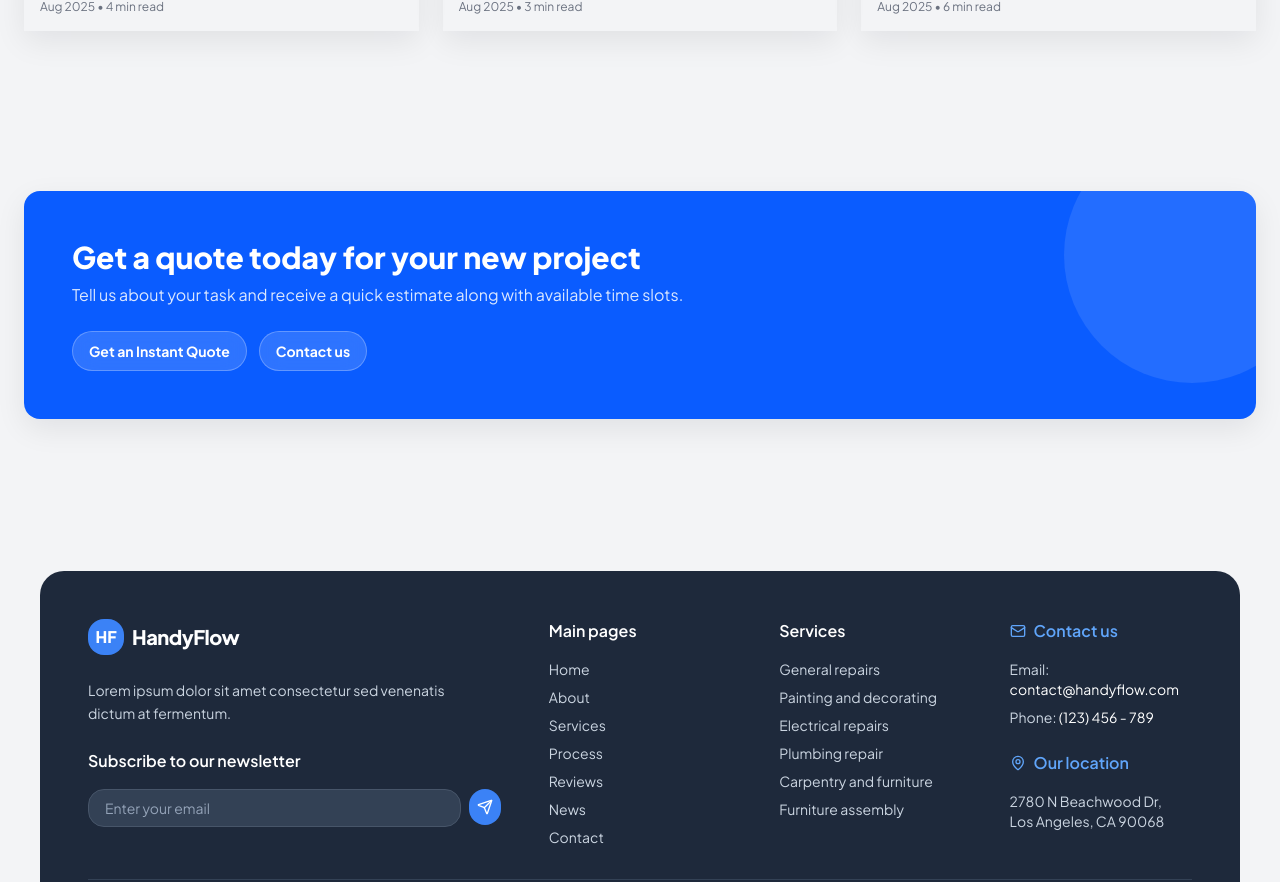
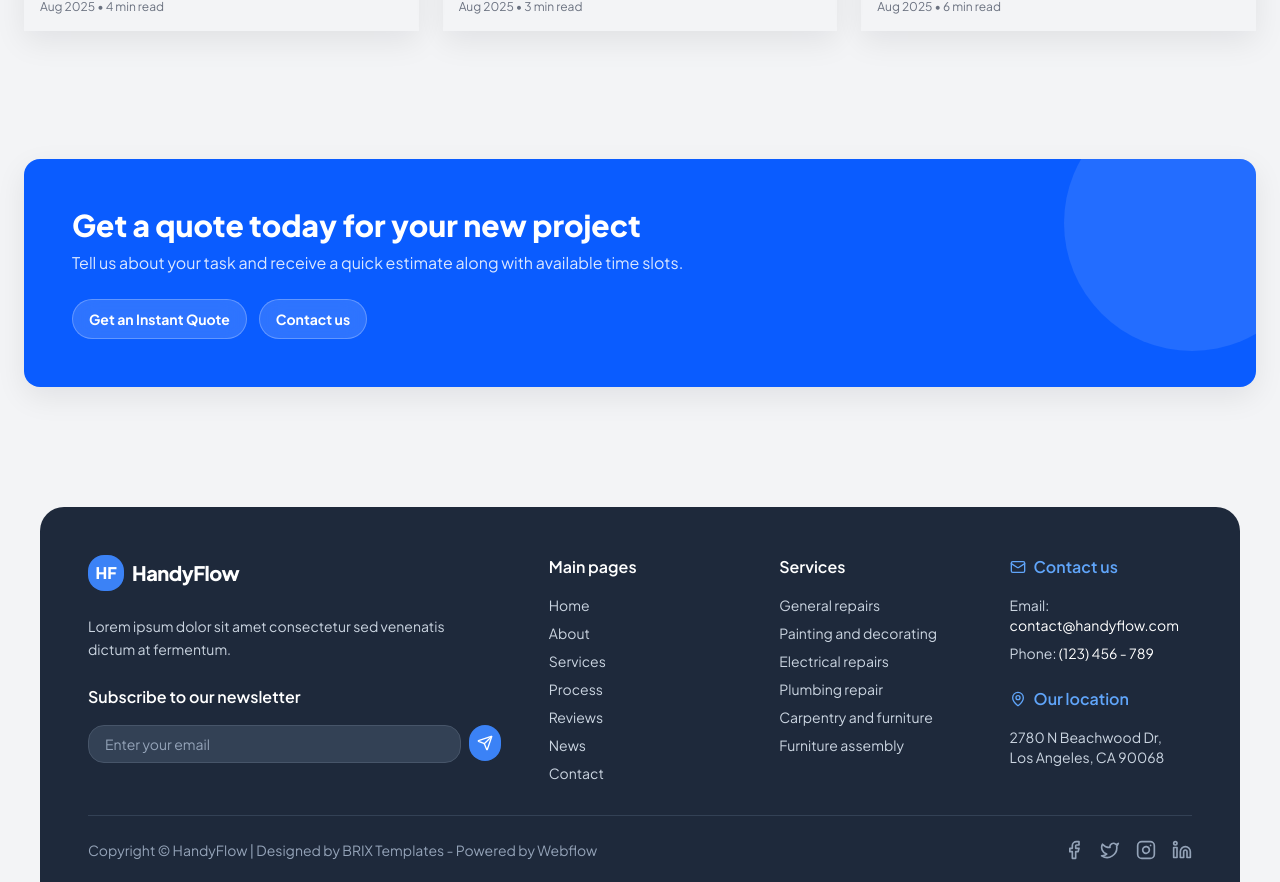
Before and after one commit to Jasparks6/flow-rebuild-magic, a React (Vite) app: page / in a window 1280 px wide. Shown: the part 4953-5835 px from the top of the page. Built offline with nearby package versions, Linux system fonts and the light colour scheme.

Commit message:
Adjust footer margins
Reduce top and bottom margins for the "Get a quote today for your new project" section in the footer.

```diff
--- a/src/components/site/CTA.tsx
+++ b/src/components/site/CTA.tsx
@@ -2,7 +2,7 @@ import { Button } from "@/components/ui/button";
 
 const CTA = () => {
   return (
-    <section id="quote" className="py-16">
+    <section id="quote" className="py-8">
       <div className="container mx-auto px-4 sm:px-6">
         <div className="relative overflow-hidden rounded-2xl bg-primary text-primary-foreground p-8 md:p-12 shadow-soft">
           <div className="absolute -top-16 -right-16 h-64 w-64 rounded-full bg-white/10"></div>
```
